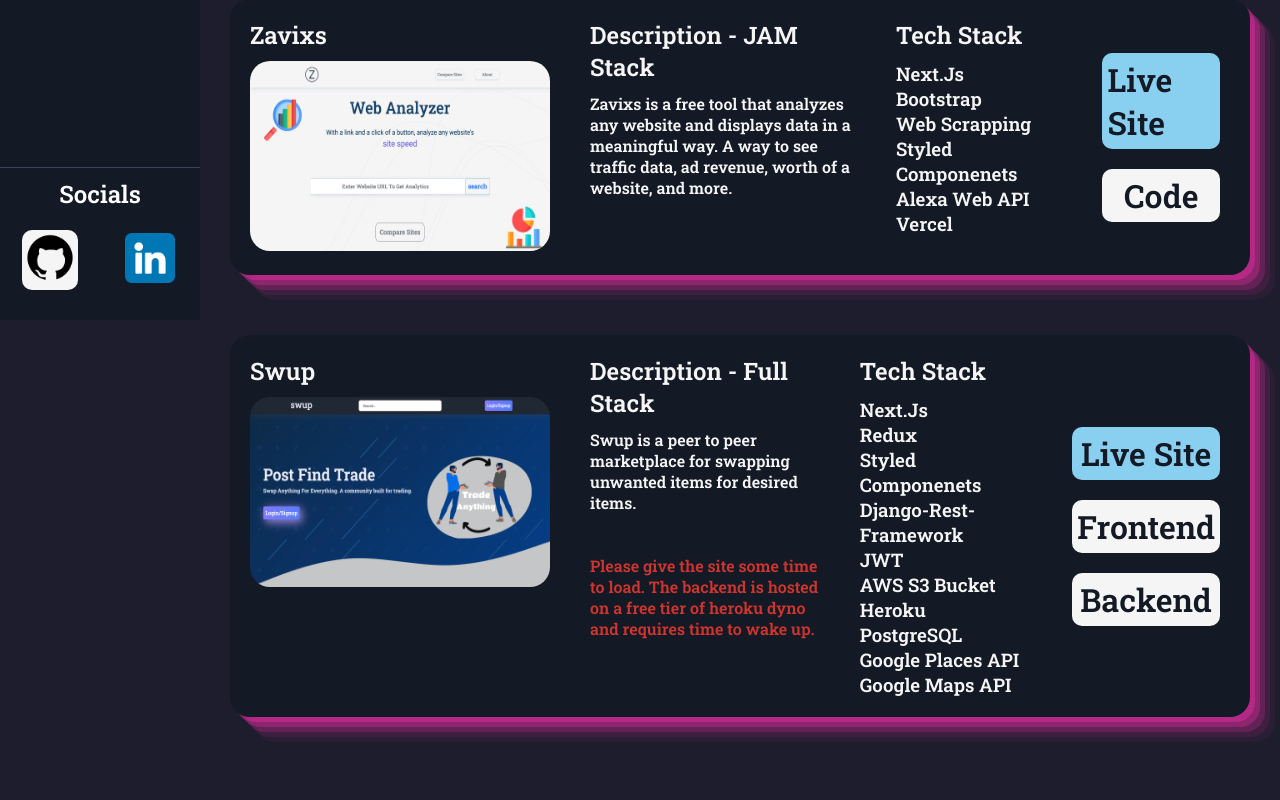
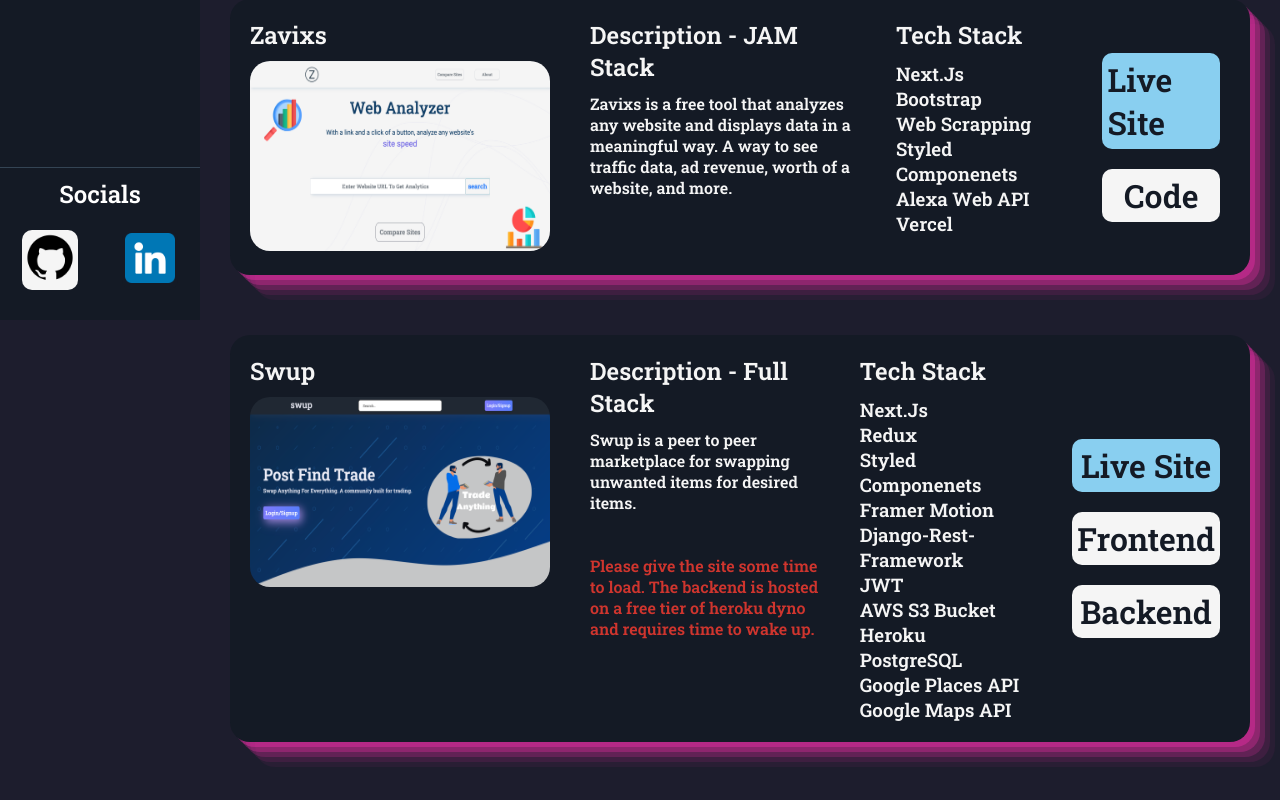
Before and after one commit to asiqurrahman/asiqurportfolio, a React (Create React App) app: page /projects in a window 1280 px wide. Shown: the part 480-1280 px from the top of the page. Before the commit the page ends 1257 px from the top, so only its background shows below. Built offline with nearby package versions, Linux system fonts and the light colour scheme.

Commit message:
updated project stack

```diff
--- a/src/components.js/Projects.js
+++ b/src/components.js/Projects.js
@@ -127,6 +127,7 @@
                             <h3>Next.Js</h3>
                             <h3>Redux</h3>
                             <h3>Styled Componenets</h3>
+                            <h3>Framer Motion</h3>
                             <h3>Django-Rest-Framework</h3>
                             <h3>JWT</h3>
                             <h3>AWS S3 Bucket</h3>
```
